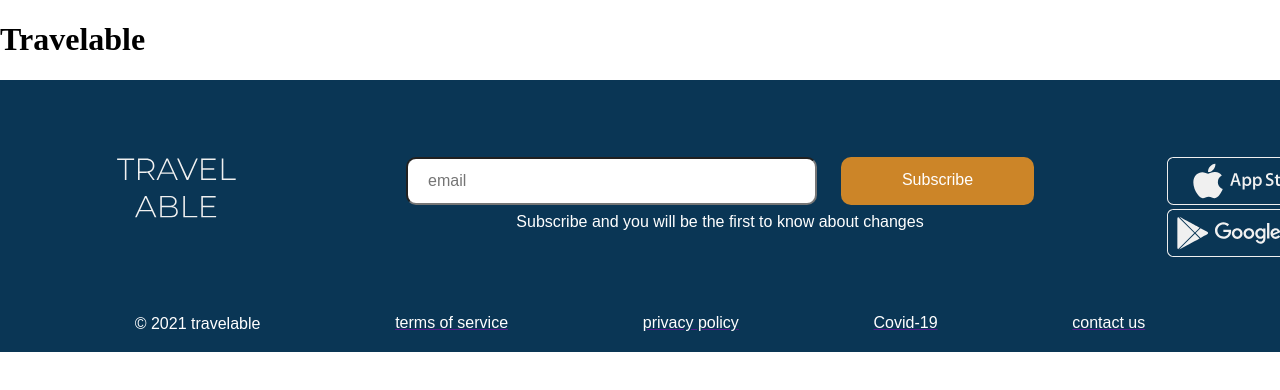
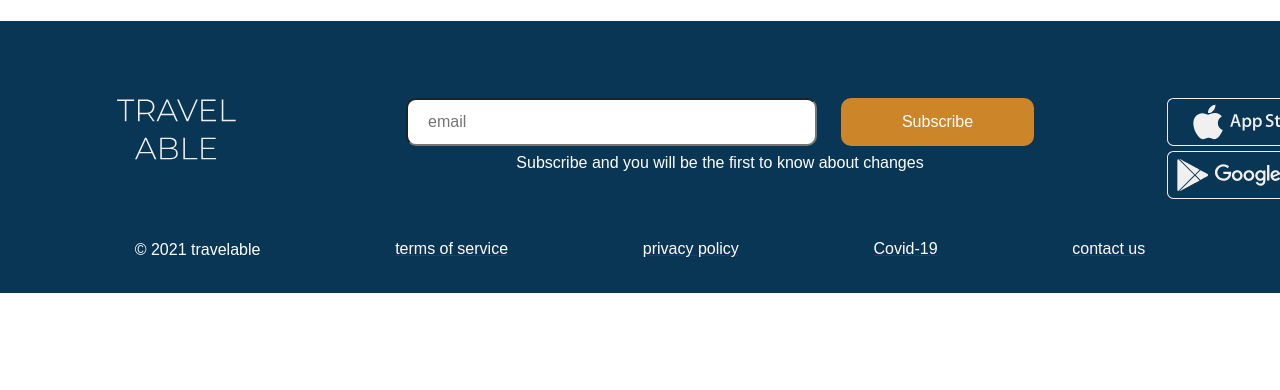
Before and after one commit to tatianakomar/travelable, a React (Create React App) app: page / in a window 1280 px wide. Shown: the top 390 px of the page. Built offline with nearby package versions, Linux system fonts and the light colour scheme.

Commit message:
bug fixes and html structure

```diff
--- a/src/components/Footer/Footer.js
+++ b/src/components/Footer/Footer.js
@@ -4,10 +4,9 @@ function Footer() {
   return (
     <footer className="footer">
 
-          <ul className="footer__row">
-            <li>
+      <div className="footer__row">
+
         <img className="footer_logo" src="images/footer_logo.svg" alt="Travel Able text logo"></img>
-            </li>
 
         <div className="footer__input">
           <div className="footer__input_email">
@@ -19,21 +18,18 @@ function Footer() {
         </div>
 
 
-            <ul className="footer__apps">
-              <li>
+        <div className="footer__apps">
           <a href="" className="footer__column_link" target="_blank">
-                  <img src="images/app_store.svg" className="footer__app_icons"
+            <img className="footer__app_icons" src="images/app_store.svg"
               alt="Apple App Store icon, white outline of an apple"></img>
           </a>
-              </li>
-              <li>
           <a href="" className="footer__column_link" target="_blank">
-                  <img src="images/google_play.svg" className="footer__app_icons"
+            <img className="footer__app_icons" src="images/google_play.svg"
               alt="Google Play background"></img>
           </a>
-              </li>
-            </ul>
-          </ul>
+        </div>
+
+      </div>
 
 
       <ul className="footer__menu">
--- a/src/components/Footer/__app_icons/footer__app_icons.css
+++ b/src/components/Footer/__app_icons/footer__app_icons.css
@@ -1,7 +1,7 @@
-.footer__app-icons {
+.footer__app_icons {
     transition: opacity 0.3s linear;
   }
 
-  .footer__app-icons:hover {
+  .footer__app_icons:hover {
     opacity: 0.6;
   }
--- a/src/components/Footer/__input_text/footer__input_text.css
+++ b/src/components/Footer/__input_text/footer__input_text.css
@@ -1,5 +1,5 @@
 .footer__input_text {
   display: flex;
   justify-content: center;
- margin-top: 8px;
+  margin-top: 8px;
 }
--- a/src/components/Footer/__row/footer__row.css
+++ b/src/components/Footer/__row/footer__row.css
@@ -3,6 +3,7 @@
   list-style: none;
   display: flex;
   align-items: flex-start;
+  margin: 0;
   padding: 0;
   padding-top: 77px;
   padding-bottom: 37px;
--- a/src/components/Header/Header.js
+++ b/src/components/Header/Header.js
@@ -3,7 +3,7 @@ import './Header.css';
 function Header () {
     return (
         <header className="header">
-            <h1 className="header__title">Travelable</h1>
+            <h1 className="header__title"></h1>
         </header>
     )
 }
```
Lines whose indentation alone changed are shown as unchanged.
